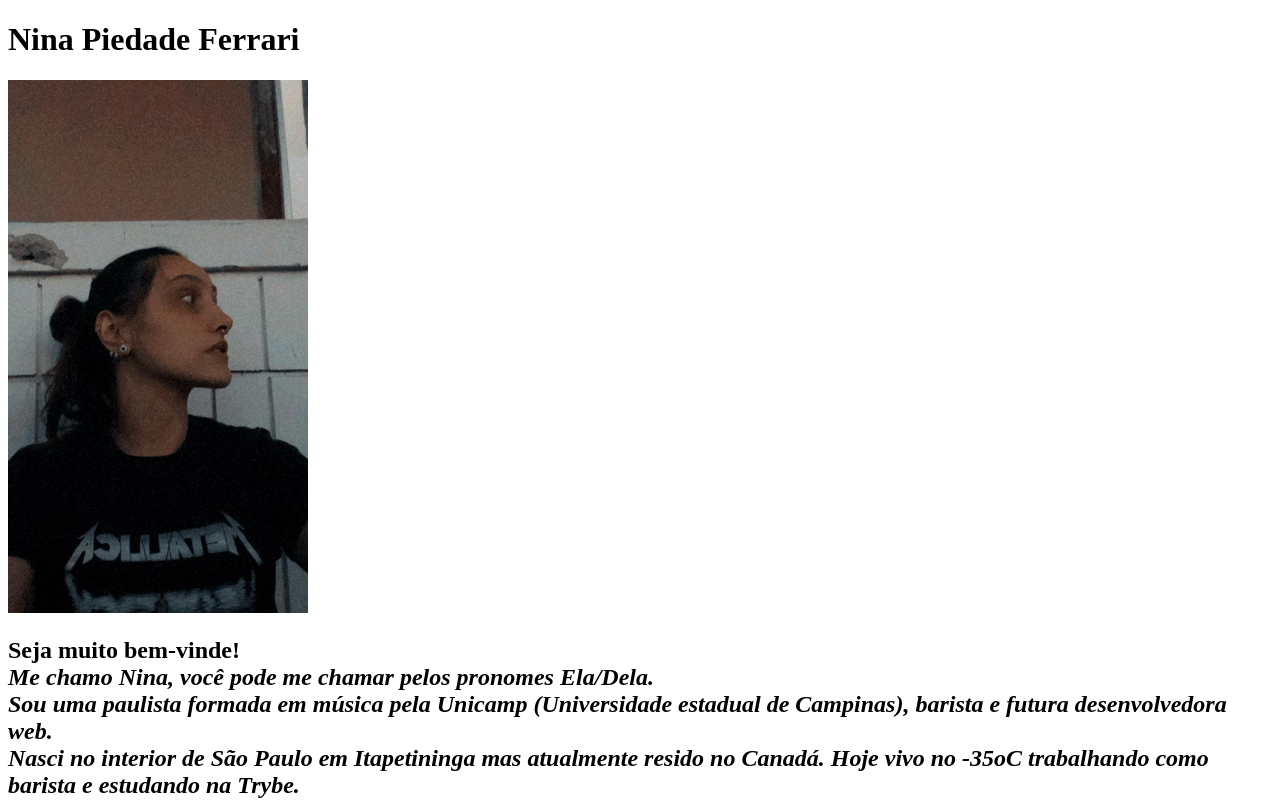
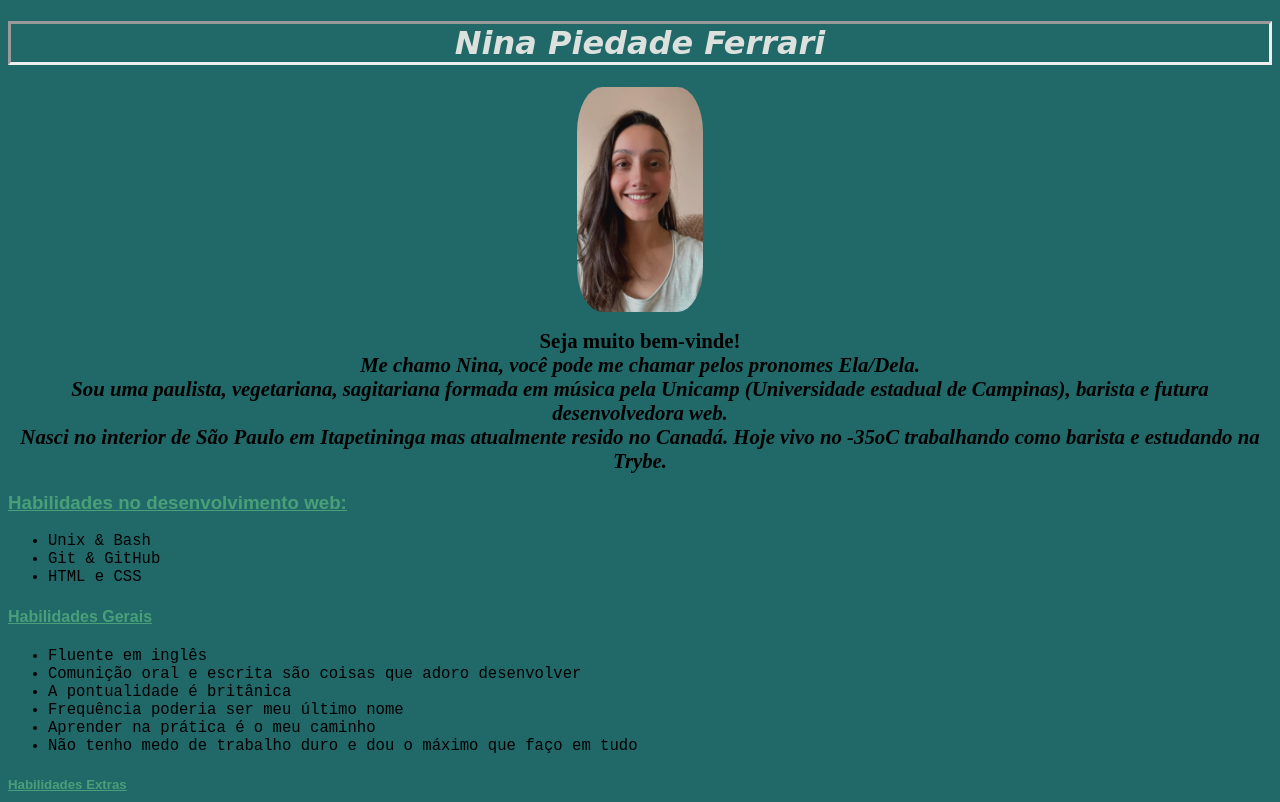
Before and after one commit to NinaPFerrari/NinaPFerrari.github.io, a plain HTML site: page index.html in a window 1280 px wide. Shown: the top 802 px of the page. Drawn offline with Linux system fonts and the light colour scheme.

Commit message:
Usando CSS pela primeira vez

```diff
--- a/index.html
+++ b/index.html
@@ -4,22 +4,91 @@
     <meta charset="UTF-8">
     <meta http-equiv="X-UA-Compatible" content="IE=edge">
     <meta name="viewport" content="width=device-width, initial-scale=1.0">
-    <title>Meu primeiro Portfólio</title>
+    <title>Portfólio Nina Ferrari</title>
+    <style>
+
+        h1 {
+            color: #DCE1DE;
+            font-style: italic;
+            text-align: center;
+            font-family: cursive;
+            border-style:inset;
+        }
+
+        body{
+            background-color: #216869;
+        }
+
+        h2{
+            font-size: 130%;
+            color: #9CC5A1
+            font-family: cursive;
+            text-align: center;
+
+        }
+
+        h3{
+            color: #49A078;
+            font-family: sans-serif;
+            text-decoration: underline;
+        }
+
+        h4{
+            color: #49A078;
+            font-family: sans-serif;
+            text-decoration: underline;
+        }
+
+        li {
+            color: #9CC5A1
+            font-size: 100%;
+        }
+
+        h5{
+            color: #49A078;
+            font-family: sans-serif;
+            text-decoration: underline;
+        }
+
+        .center {
+            display: block;
+            margin-left: auto;
+            margin-right: auto;
+            width: 10%;
+            border-radius: 20%;
+        }
+
+        .web-style{
+            font-family: monospace;
+            font-size: 120%;
+        }
+
+        a{
+            border-style: solid;
+            background-color: #49A078;
+            color: #DCE1DE;
+        }
+
+    </style>
+
+
+
 </head>
 <body>
 <h1 id="nina">Nina Piedade Ferrari</h1>
-<img src="Nina.jpeg" alt="Morena olhando para a direita encostada em uma parade branca com uma camiseta preta da banda Metalica" width="300x">
-<h2>Seja muito bem-vinde! <br><em>Me chamo Nina, você pode me chamar pelos pronomes Ela/Dela.<br>Sou uma paulista formada em música pela Unicamp (Universidade estadual de Campinas), barista e futura desenvolvedora web.<br></bk>
+<img src="nina1.jpeg" alt="Morena olhando para a direita encostada em uma parade branca com uma camiseta preta da banda Metalica" width="300x" class="center">
+<h2>Seja muito bem-vinde! <br><em>Me chamo Nina, você pode me chamar pelos pronomes Ela/Dela.<br>Sou uma paulista, vegetariana, sagitariana formada em música pela Unicamp (Universidade estadual de Campinas), barista e futura desenvolvedora web.<br></bk>
     Nasci no interior de São Paulo em Itapetininga mas atualmente resido no Canadá. Hoje vivo no -35oC trabalhando como barista e estudando na Trybe.</em>
 
 <h3> Habilidades no desenvolvimento web:</h3>
-<ul></ul>
+<ul class="web-style">
 <li> Unix & Bash</li>
 <li> Git & GitHub</li>
 <li>HTML e CSS</li>
+</ul>
 
 <h4> Habilidades Gerais</h4>
-<ul>
+<ul class="web-style">
 <li> Fluente em inglês</li>
 <li>Comunição oral e escrita são coisas que adoro desenvolver</li>
 <li>A pontualidade é britânica</li>
@@ -30,9 +99,9 @@
 
 
 
-<h5></h5>Habilidades Extras
+<h5>Habilidades Extras</h5>
 
-    <ul>
+    <ul class="web-style">
     <li>Sou cantora de vida e formação</li>
     <li>Toco violão, ukulele, me viro na guitarra, piano e na bateria</li>
     <li>Tenho uma boa memória fotográfica</li>
```
Also changed, not shown: nina1.jpeg (added).
